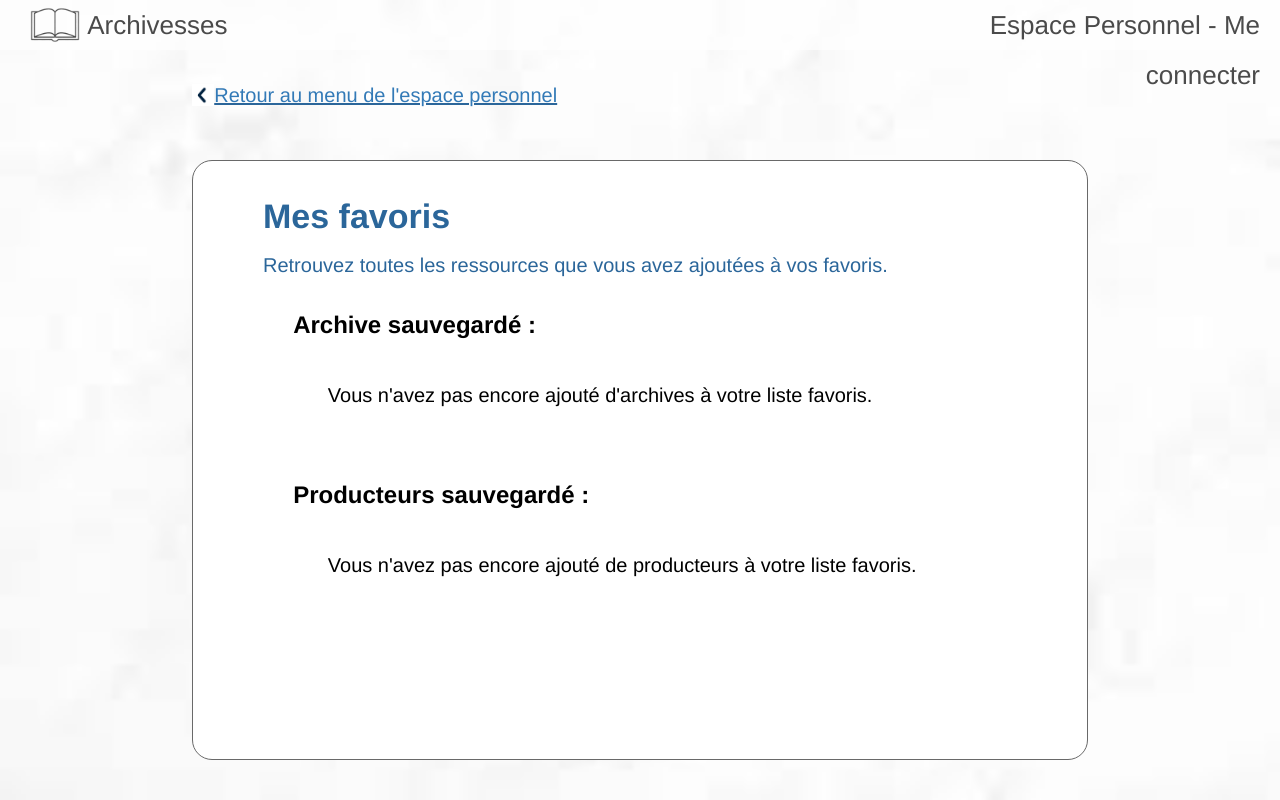
After one commit to Yanjie-SHI/ProjetCommun_Archivesse, a Django app: page /favorites in a window 1280 px wide. The commit adds this page. Run offline with Django 3.2, Linux system fonts and the light colour scheme; some libraries are stand-ins or nearby versions.

Commit message:
favorites page html/css added.

```diff
--- a/app01/views.py
+++ b/app01/views.py
@@ -20,13 +20,17 @@ def register(request):
     return render(request, 'register.html')
 
 
-def selfcenter(request):
-    return render(request, 'selfcenter.html')
+def self_center(request):
+    return render(request, 'self_center.html')
 
 
 def message_list(request):
     return render(request, 'message_list.html')
 
 
-def self_profile(request):
-    return render(request, 'self_profile.html')
+def profile(request):
+    return render(request, 'profile.html')
+
+
+def favorites(request):
+    return render(request, 'favorites.html')
--- /dev/null
+++ b/static/css/favorites.css
@@ -0,0 +1,95 @@
+#favorites-bg-image {
+    width: 100%;
+    height: 100%;
+    background-image: url('/static/image/bg_login.jpeg');
+    background-repeat: no-repeat;
+    filter: "progid:DXImageTransform.Microsoft.AlphaImageLoader(sizingMethod='scale')";
+    -moz-background-size: 100% 100%;
+    background-size: 100% 100%;
+    position: absolute;
+    z-index: 50;
+    top: 0;
+    left: 0;
+    color: black;
+    padding: 30px 80px;
+    font-size: 18px;
+}
+
+.return_link {
+    width: 95%;
+    margin-top: 50px;
+    margin-left: 10%;
+    color: #2b669a;
+    font-size: 20px;
+}
+
+.return_link > span {
+    width: 30px;
+    height: 30px;
+    line-height: 30px;
+    background-image: url("/static/image/btn_back.png");
+    background-repeat: no-repeat;
+    filter: "progid:DXImageTransform.Microsoft.AlphaImageLoader(sizingMethod='scale')";
+    -moz-background-size: 100% 100%;
+    background-size: 100% 100%;
+}
+
+.return_link > a {
+    text-decoration-color: #2b669a;
+}
+
+#favorites-bg-image > div:nth-child(2) {
+    width: 80%;
+    height: 600px;
+    margin-top: 50px;
+    margin-left: 10%;
+    border: 1px solid dimgray;
+    border-radius: 20px;
+    padding: 30px 70px;
+    background-color: white;
+}
+
+#favorites-bg-image > div:nth-child(2) > div:nth-child(1) {
+    width: 100%;
+    height: 50px;
+    font-size: 34px;
+    line-height: 50px;
+    font-weight: bold;
+    color: #2b669a;
+}
+
+#favorites-bg-image > div:nth-child(2) > div:nth-child(2) {
+    width: 100%;
+    font-size: 20px;
+    color: #2b669a;
+    margin-top: 10px;
+}
+
+#favorites-bg-image > div:nth-child(2) > div:nth-child(3), #favorites-bg-image > div:nth-child(2) > div:nth-child(4) {
+    width: 92%;
+    margin-left: 4%;
+}
+
+#favorites-bg-image > div:nth-child(2) > div:nth-child(3) > div:nth-child(1), #favorites-bg-image > div:nth-child(2) > div:nth-child(4) > div:nth-child(1) {
+    width: 100%;
+    height: 50px;
+    font-size: 24px;
+    font-weight: bold;
+    line-height: 50px;
+    margin-top: 20px;
+    color: black;
+}
+
+#favorites-bg-image > div:nth-child(2) > div:nth-child(4) > div:nth-child(1) {
+    margin-top: 50px;
+}
+
+#favorites-bg-image > div:nth-child(2) > div:nth-child(3) > div:nth-child(2), #favorites-bg-image > div:nth-child(2) > div:nth-child(4) > div:nth-child(2) {
+    width: 90%;
+    height: 50px;
+    font-size: 20px;
+    line-height: 50px;
+    margin-top: 20px;
+    margin-left: 5%;
+    color: black;
+}
--- /dev/null
+++ b/templates/favorites.html
@@ -0,0 +1,22 @@
+{% extends "home_base.html" %}
+{% block body_main %}
+    <div id="favorites-bg-image">
+        <div class="return_link"><span>&nbsp;&nbsp;&nbsp;&nbsp;</span><a href="">Retour au menu de l'espace
+            personnel</a></div>
+
+        <div>
+            <div>Mes favoris</div>
+            <div>Retrouvez toutes les ressources que vous avez ajoutées à vos favoris.</div>
+            <div>
+                <div>Archive sauvegardé :</div>
+                <div>Vous n'avez pas encore ajouté d'archives à votre liste favoris.</div>
+            </div>
+
+            <div>
+                <div>Producteurs sauvegardé :</div>
+                <div>Vous n'avez pas encore ajouté de producteurs à votre liste favoris.</div>
+            </div>
+        </div>
+
+    </div>
+{% endblock %}
--- a/templates/home_base.html
+++ b/templates/home_base.html
@@ -10,7 +10,8 @@
     <link rel="stylesheet" href="/static/css/register.css">
     <link rel="stylesheet" href="/static/css/self_center.css">
     <link rel="stylesheet" href="/static/css/message_list.css">
-    <link rel="stylesheet" href="/static/css/self_profile.css">
+    <link rel="stylesheet" href="/static/css/profile.css">
+    <link rel="stylesheet" href="/static/css/favorites.css">
     <script src="/static/js/jquery-3.2.1.min.js"></script>
     <script src="/static/bootstrap/js/bootstrap.min.js"></script>
     <script src="/static/bootstrap/js/moment-with-locales.js"></script>
--- a/web_historien/urls.py
+++ b/web_historien/urls.py
@@ -24,7 +24,8 @@ urlpatterns = [
     url(r'^search', views.search),
     url(r'^login', views.login),
     url(r'^register', views.register),
-    url(r'^selfcenter', views.selfcenter),
+    url(r'^selfcenter', views.self_center),
     url(r'^messagelist', views.message_list),
-    url(r'^selfprofile', views.self_profile),
+    url(r'^profile', views.profile),
+    url(r'^favorites', views.favorites),
 ]
```
Also changed, not shown: static/css/profile.css (renamed from static/css/self_profile.css), templates/profile.html (renamed from templates/self_profile.html), templates/self_center.html (renamed from templates/selfcenter.html).
